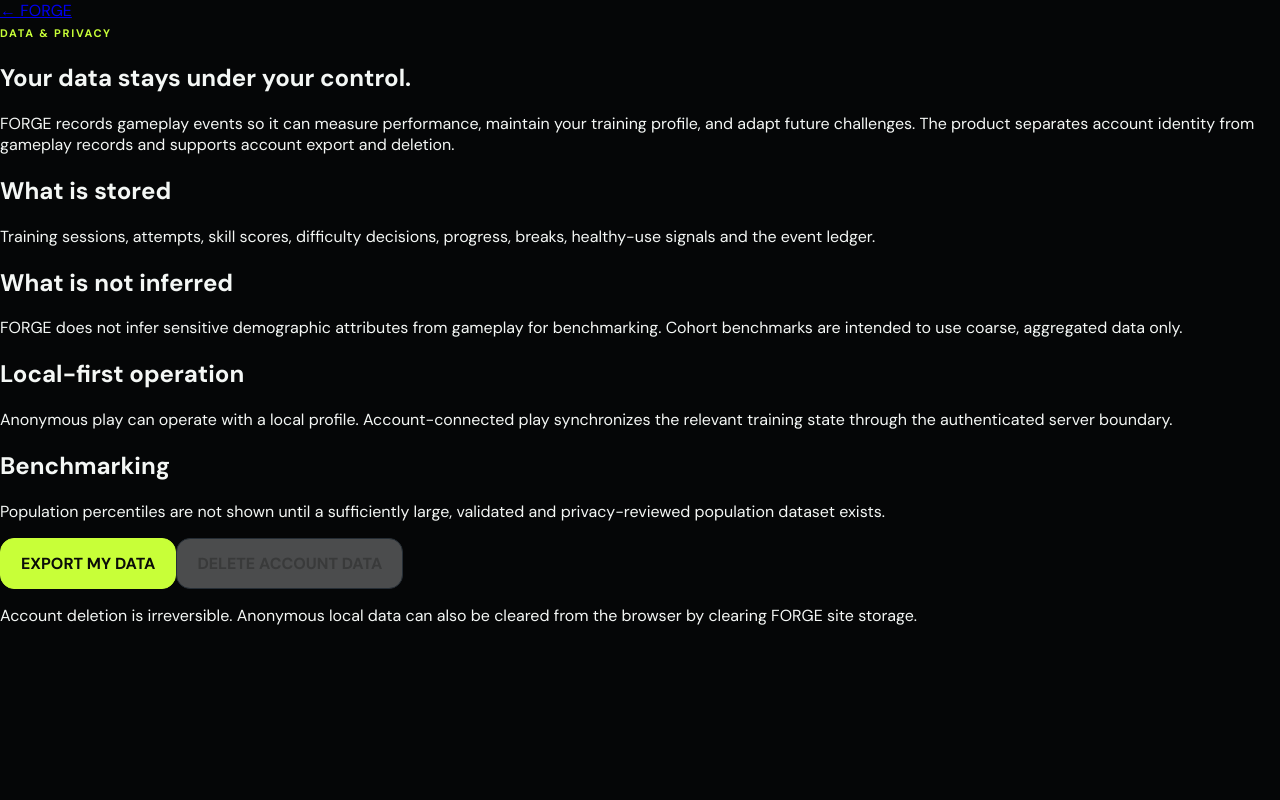
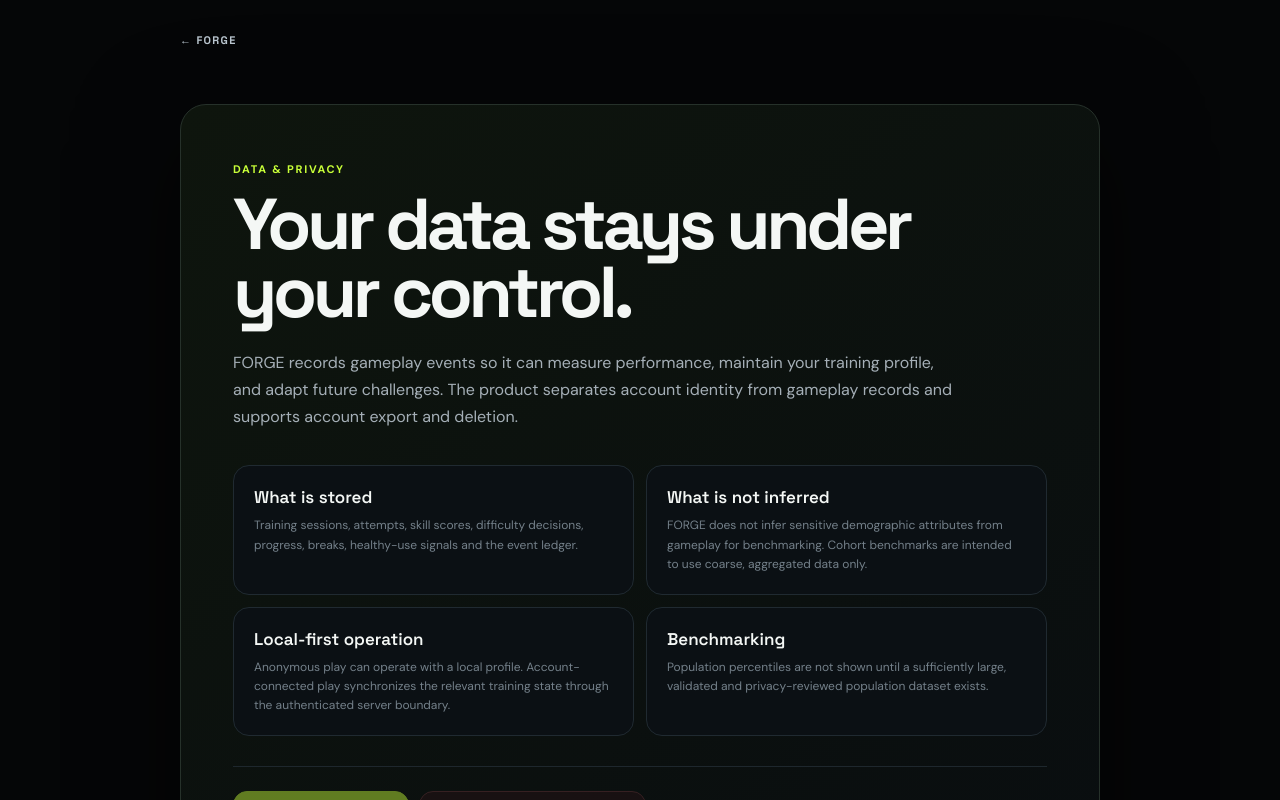
Before and after one commit to Nar-Lod/FORGE, a Next.js app: page /privacy in a window 1280 px wide. Shown: the top 800 px of the page. Built offline with nearby package versions, Linux system fonts and the light colour scheme; no server answers.

Commit message:
Add accessibility focus states reduced motion and privacy UI styles

```diff
--- a/app/globals.css
+++ b/app/globals.css
@@ -125,3 +125,25 @@
 @media(max-width:700px){.profile-identity{grid-template-columns:1fr}.profile-account{padding-left:0;padding-top:18px;border-left:0;border-top:1px solid #1f292f}.forge-account-modal{padding:25px}.forge-account-modal h2{font-size:29px}}
 
 .profile-name-input-wrap{display:flex;flex-direction:column;gap:4px}.profile-name-input-wrap small{color:#59646c;font-size:8px;letter-spacing:.04em}.profile-name-error{color:#d98b7d;font-size:9px}.profile-name-input-wrap input[aria-invalid="true"]{border-color:#8a463b}
+
+
+/* ACCESSIBILITY + PRIVACY */
+:focus-visible{outline:3px solid var(--accent);outline-offset:3px}
+button:disabled{cursor:not-allowed;opacity:.45}
+.skip-link{position:fixed;left:12px;top:-60px;z-index:200;padding:10px 14px;border-radius:9px;background:var(--accent);color:#071006;font-weight:800}
+.skip-link:focus{top:12px}
+.privacy-page{min-height:100vh;width:min(920px,92vw);margin:auto;padding:28px 0 70px}
+.privacy-back{display:inline-block;color:#b9c5ce;text-decoration:none;font:700 11px 'Space Grotesk';letter-spacing:.12em}
+.privacy-card{margin-top:55px;padding:clamp(24px,5vw,52px);border:1px solid #26312a;border-radius:26px;background:linear-gradient(145deg,#0e150d,#090d10);box-shadow:0 30px 100px #0008}
+.privacy-card h1{font:700 clamp(40px,7vw,72px)/.95 'Space Grotesk';letter-spacing:-.06em;max-width:720px;margin:12px 0 22px}
+.privacy-lead{max-width:720px;color:#a5afb7;font-size:16px;line-height:1.7}
+.privacy-grid{display:grid;grid-template-columns:repeat(2,1fr);gap:12px;margin-top:35px}
+.privacy-grid article{padding:20px;border:1px solid #202a31;border-radius:16px;background:#0b1014}
+.privacy-grid h2{font:600 17px 'Space Grotesk';margin:0 0 8px}
+.privacy-grid p{margin:0;color:#74808a;font-size:12px;line-height:1.6}
+.privacy-actions{display:flex;gap:10px;flex-wrap:wrap;margin-top:30px;padding-top:24px;border-top:1px solid #1e272d}
+.btn-danger{background:#291316;color:#ffb8bd;border-color:#6a343a}
+.privacy-status{min-height:20px;color:#b8d38c;font-size:11px;margin:12px 0 0}
+.privacy-note{color:#56616a;font-size:10px;line-height:1.5;margin-top:20px}
+@media(max-width:620px){.privacy-grid{grid-template-columns:1fr}.privacy-card{margin-top:35px}.privacy-actions .btn{width:100%}}
+@media(prefers-reduced-motion:reduce){*,*::before,*::after{scroll-behavior:auto!important;animation-duration:.01ms!important;animation-iteration-count:1!important;transition-duration:.01ms!important}}
```
